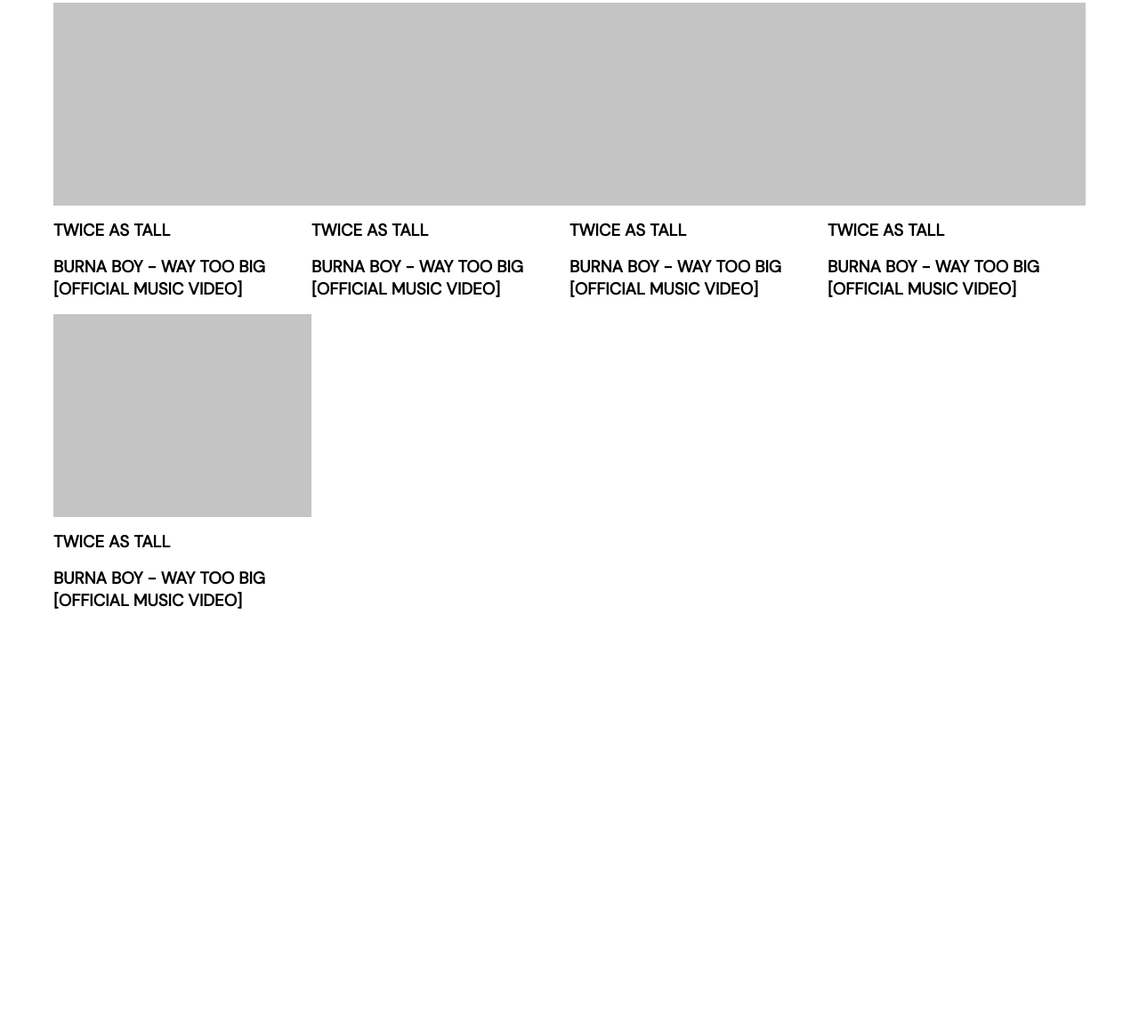
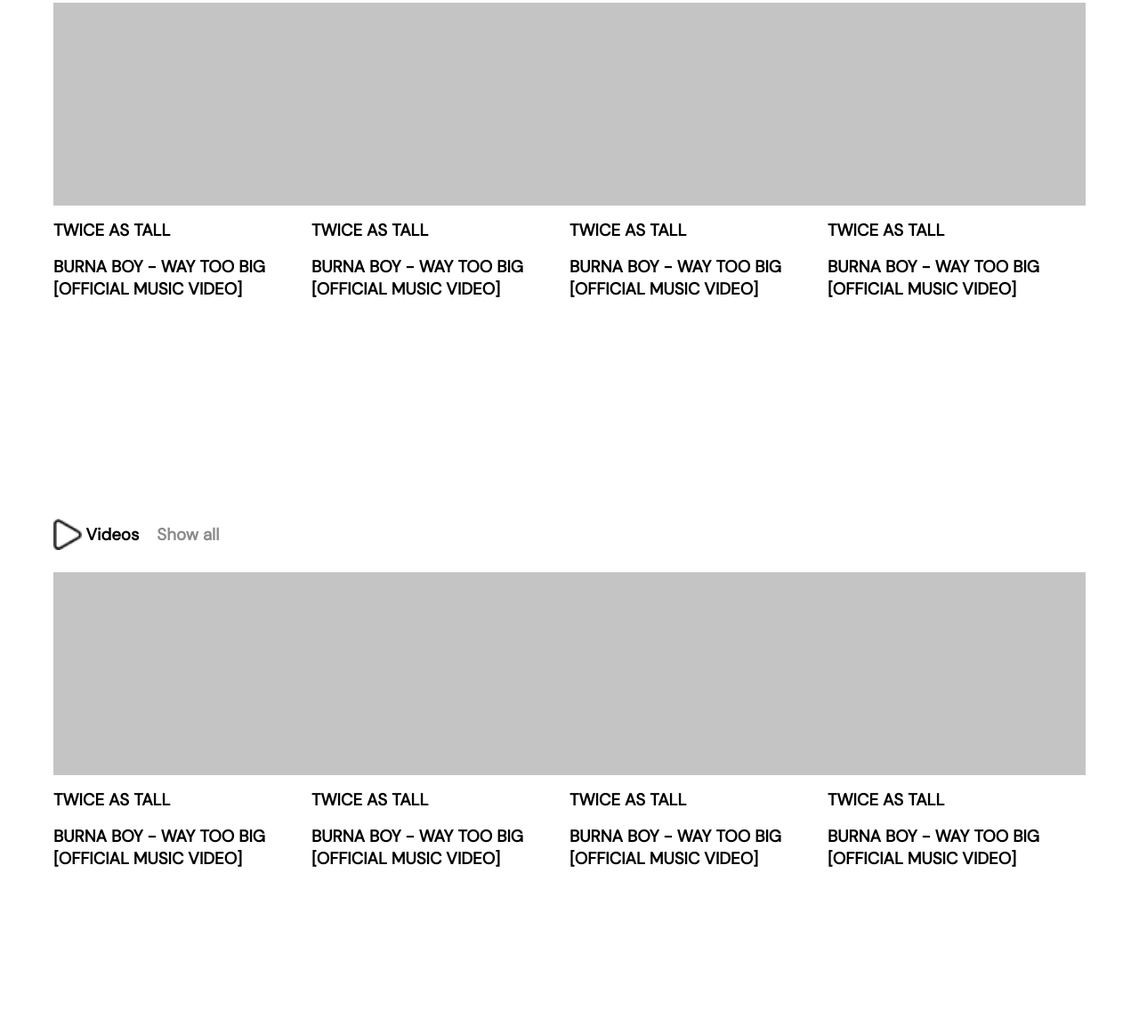
Before and after one commit to mr-funtor/dreamworks, a plain HTML site: page index.html in a window 1280 px wide. Shown: the part 917-2080 px from the top of the page at 89% size. Before the commit the page ends 1620 px from the top, so only its background shows below. Drawn offline with Linux system fonts and the light colour scheme.

Commit message:
created and styled the video area section

```diff
--- a/css/main.css
+++ b/css/main.css
@@ -57,6 +57,12 @@
 	border-radius:48px;
 	background:#FFC700;
 	cursor:pointer;
+	transition: all 0.3s ease-in;
+}
+
+.hero-section button:hover{
+	background:#FFe700;
+	transform:scale(1.02);
 }
 
 
@@ -65,30 +71,50 @@
 	margin-right: 10px;
 }
 
-.new-section{
+.new-section,
+.videos-section{
 	width:100%;
-	height: 80vh;
+	min-height: 80vh;
 	padding: 60px;
 }
 
-.new-section>h3{
+/* .videos-section{ */
+	/* margin-top:  */
+/* } */
+
+.new-section>h3,
+.videos-section>h3{
 	font-family: 'DM Sans',sans-serif;
 	display:flex;
 	align-items:center;
 }
 
-.new-section>h3>img{
+.videos-section>h3>span{
+	margin-left: 20px;
+	color:#8B8B8B;
+	cursor:pointer;
+	transition:all 0.3s ease-in;
+}
+
+.videos-section>h3>span:hover{
+	color:black;
+}
+
+.new-section>h3>img,
+.videos-section>h3>img{
 	height:35px;
 	margin-right:5px;
 }
 
-.new-videos-container{
+.new-videos-container,
+.videos-container{
 	width:100%;
 	/* background:pink; */
 	margin-top: 25px;
 }
 
-.new-videos-filter{
+.new-videos-filter,
+.videos-filter{
 	position:relative;
 	display:grid;
 	grid-template-columns:repeat(auto-fit, 290px);
@@ -96,19 +122,29 @@
 	justify-content:space-between;
 }
 
-.new-video-box{
+.new-video-box,
+.video-box{
 	height: 350px;
 	width:290px;
+	cursor:pointer;
+	transition: all 0.3s ease-in;
 	/* background:yellow; */
 }
 
-.new-video-box>header{
+.new-video-box:hover,
+.video-box:hover{
+	transform: scale(1.02);
+}
+
+.new-video-box>header,
+.video-box>header{
 	width: 100%;
 	height: 65%;
 	background:#C4C4C4;
 }
 
-.new-video-box>footer{
+.new-video-box>footer,
+.video-box>footer{
 	font-family: 'DM Sans',sans-serif;
 	width: 100%;
 	height: 35%;
@@ -116,6 +152,15 @@
 	flex-direction: column;
 	justify-content: space-evenly;
 
+}
+
+@media (max-width:730px){
+	.new-videos-filter,
+	.videos-filter{
+		grid-template-columns:repeat(1, 1fr);
+		justify-items:center;
+		justify-content:center;
+	}
 }
 
 @media (max-width:550px){
@@ -142,4 +187,6 @@
 	.hero-section>h2{
 		font-size:30px;
 	}
+
+
 }
--- a/index.html
+++ b/index.html
@@ -67,6 +67,28 @@
 
 					</article>
 
+
+				</div>
+			</div>
+
+		</section>
+
+		<section class="videos-section">
+			<h3><img src="./img/play.png"/>Videos <span>Show all</span></h3>
+
+			<div class="videos-container">
+				<div class="videos-filter">
+					<article class="video-box">
+						<header></header>
+						<footer>
+							<h3>TWICE AS TALL</h3>
+							<h3>BURNA BOY - WAY TOO
+							BIG [OFFICIAL MUSIC VIDEO]</h3>
+
+						</footer>
+
+					</article>
+
 					<article class="new-video-box">
 						<header></header>
 						<footer>
@@ -77,12 +99,36 @@
 						</footer>
 
 					</article>
+
+					<article class="new-video-box">
+						<header></header>
+						<footer>
+							<h3>TWICE AS TALL</h3>
+							<h3>BURNA BOY - WAY TOO
+							BIG [OFFICIAL MUSIC VIDEO]</h3>
+
+						</footer>
+
+					</article>
+
+					<article class="new-video-box">
+						<header></header>
+						<footer>
+							<h3>TWICE AS TALL</h3>
+							<h3>BURNA BOY - WAY TOO
+							BIG [OFFICIAL MUSIC VIDEO]</h3>
+
+						</footer>
+
+					</article>
+
+
 				</div>
 			</div>
 
 		</section>
 
-		<section class="videos-section"></section>
+
 
 		<footer class="footer-section"></footer>
 
```
